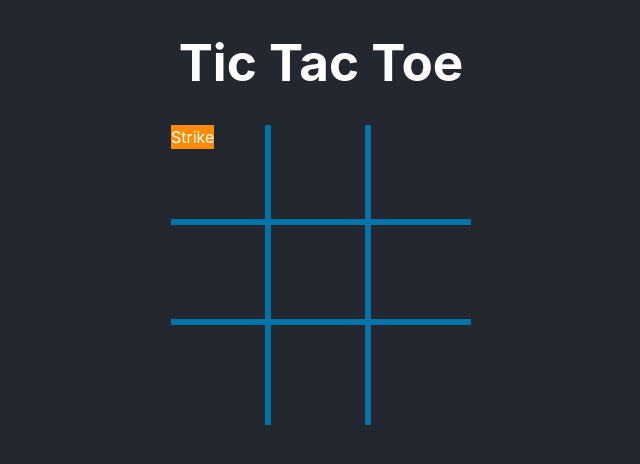
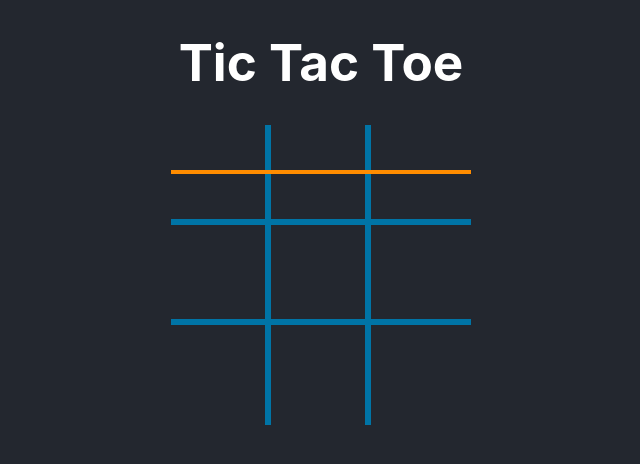
Before and after one commit to neeraj-gs/TicTac-Toe, a React (Vite) app in the folder tic-tac-toe/: page / in a window 1280 px wide. Shown: the top 464 px of the page, without its empty margins (319-959 px from the left). Built offline with nearby package versions, Linux system fonts and the light colour scheme.

Commit message:
Passed props till strike so that , winner can be decied and then it can be given to user

```diff
--- a/tic-tac-toe/src/components/Board.jsx
+++ b/tic-tac-toe/src/components/Board.jsx
@@ -1,7 +1,7 @@
 import Strike from "./Strike"
 import Tile from "./Tile"
 
-const Board = ({tiles, onTileClick, playerTurn}) => {
+const Board = ({tiles, onTileClick, playerTurn, strike}) => {
   return (
     <div className="board">
         <Tile playerTurn={playerTurn} onClick={()=>onTileClick(0)} value={tiles[0]} className="right-border bottom-border" />
@@ -13,7 +13,7 @@ const Board = ({tiles, onTileClick, playerTurn}) => {
         <Tile playerTurn={playerTurn} onClick={()=>onTileClick(6)} value={tiles[6]} className="right-border "/>
         <Tile playerTurn={playerTurn} onClick={()=>onTileClick(7)} value={tiles[7]} className="right-border "/>
         <Tile playerTurn={playerTurn} onClick={()=>onTileClick(8)} value={tiles[8]} className=""/>
-        <Strike />
+        <Strike strike={strike} />
     </div>
   )
 }
--- a/tic-tac-toe/src/components/Strike.jsx
+++ b/tic-tac-toe/src/components/Strike.jsx
@@ -1,6 +1,6 @@
-const Strike = () => {
+const Strike = ({strike}) => {
   return (
-    <div className="strike">Strike</div>
+    <div className={`strike ${strike}`}></div>
   )
 }
 
--- a/tic-tac-toe/src/components/TicTacToe.jsx
+++ b/tic-tac-toe/src/components/TicTacToe.jsx
@@ -7,6 +7,7 @@ const playero = "O";
 const TicTacToe = () => {
     const [tiles,setTiles] = useState(Array(9).fill(null))
     const [playerTurn,setPlayerTurn] = useState(playerx)
+    const [strike,setStrike] = useState("strike-row-1");
 
     const handleTileClick = (index)=>{
 
@@ -28,7 +29,7 @@ const TicTacToe = () => {
   return (
     <div>
         <h1>Tic Tac Toe </h1>
-        <Board playerTurn={playerTurn} onTileClick={handleTileClick} tiles={tiles} />
+        <Board strike={strike} playerTurn={playerTurn} onTileClick={handleTileClick} tiles={tiles} />
     </div>
   )
 }
```
